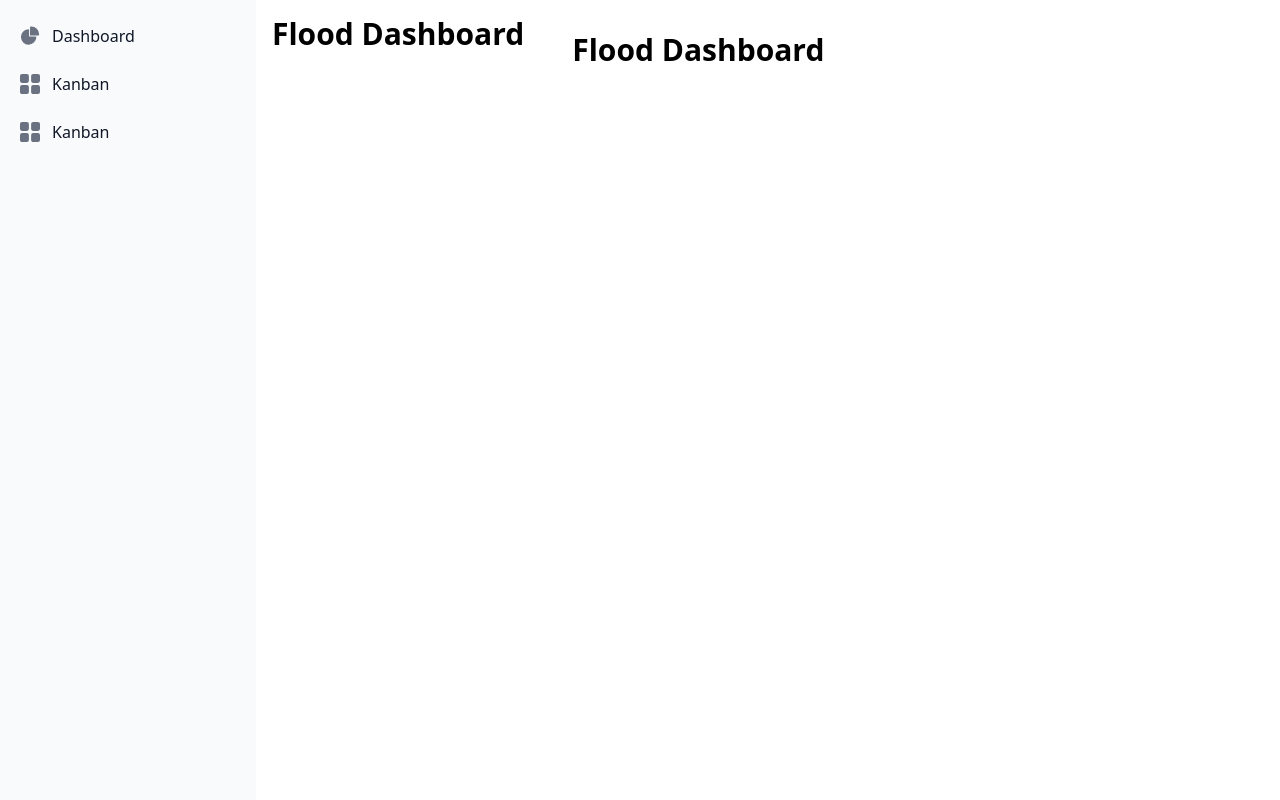
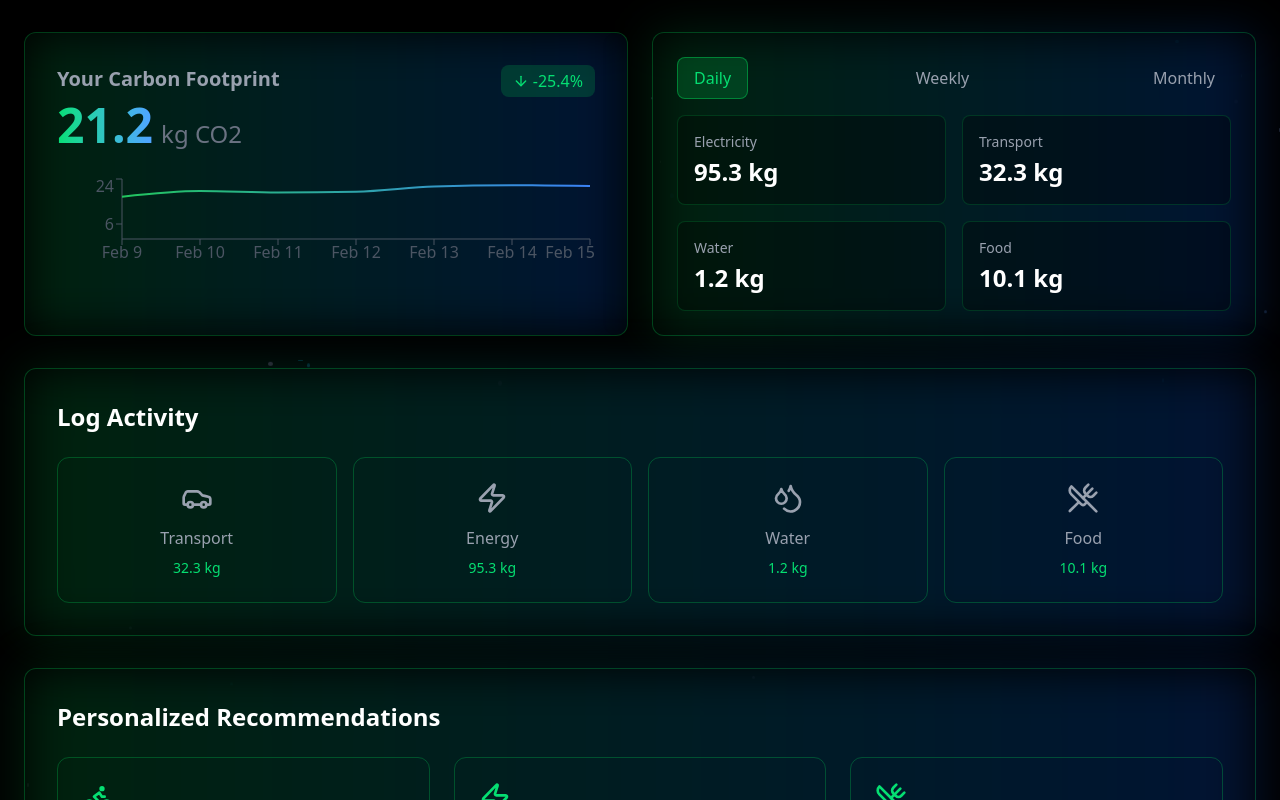
Before and after one commit to brandistone/EcoMind, a React (Vite) app: page /dashboard in a window 1280 px wide. Shown: the top 800 px of the page. Built offline with nearby package versions, Linux system fonts and the light colour scheme.

Commit message:
new component

```diff
--- a/src/App.tsx
+++ b/src/App.tsx
@@ -4,13 +4,14 @@ import { BrowserRouter as Router, Route, Routes  } from "react-router-dom"
 import HomePage from "./frontend/pages/Home";
 import HeroSection from "./frontend/components/Herosection";
 import { Sidebar } from "lucide-react";
-import DashboardPage from "./frontend/pages/dashboard";
+// import DashboardPage from "./frontend/pages/dashboard";
 import ExploreMap from "./frontend/pages/exploreMap";
 // import ScenarioAnalysisTool from "./frontend/pages/scenarioAnalysis";
 import ScenarioAnalysisChat from "./frontend/pages/scenarioAnalysis";
 import LoginPage from "./frontend/pages/login";
 import SignUp from "./frontend/pages/signup";
 import ProfileSetup from "./frontend/components/profile";
+import Dashboard from "./frontend/components/dashboard";
 
 const App = () => {
   return (
@@ -20,12 +21,13 @@ const App = () => {
         <Route path="/" element={<HomePage />} />
         <Route path="/herosection" element={<HeroSection />} />
         <Route path="/sidebar" element={<Sidebar />} />
-        <Route path="/dashboard" element={<DashboardPage />} />
+        {/* <Route path="/dashboard" element={<DashboardPage />} /> */}
         <Route path="/map" element={<ExploreMap />} />
         <Route path="/scenario" element={<ScenarioAnalysisChat />} />
         <Route path="/login" element={<LoginPage />} />
         <Route path="/signup" element={<SignUp />} />
         <Route path="/profile" element={<ProfileSetup />} />
+        <Route path="/dasboard" element={<Dashboard />} />
 
 
 
--- a/src/frontend/pages/dashboard.tsx
+++ /dev/null
@@ -1,26 +0,0 @@
-import React from "react";
-// import Sidebar from "../components/Sidebar";
-import Sidebar from "../components/sidebar"; // Use lowercase 's' in the import
-
-
-// import FloodRiskAnalysis from "../components/FloodRiskAnalysis";
-// import InteractiveMap from "../components/InteractiveMap";
-// import LiveDataFeeds from "../components/LiveDataFeeds";
-
-const DashboardPage: React.FC = () => {
-  return (
-    <div className="flex">
-      <Sidebar />
-      <div className="flex-1 p-8">
-        <h1 className="text-3xl font-bold mb-6">Flood Dashboard</h1>
-        <div className="grid grid-cols-1 lg:grid-cols-2 gap-8">
-          {/* <FloodRiskAnalysis /> */}
-          {/* <InteractiveMap /> */}
-        </div>
-        {/* <LiveDataFeeds /> */}
-      </div>
-    </div>
-  );
-};
-
-export default DashboardPage;
```
Also changed, not shown: src/main.tsx (+11 -5 lines).
